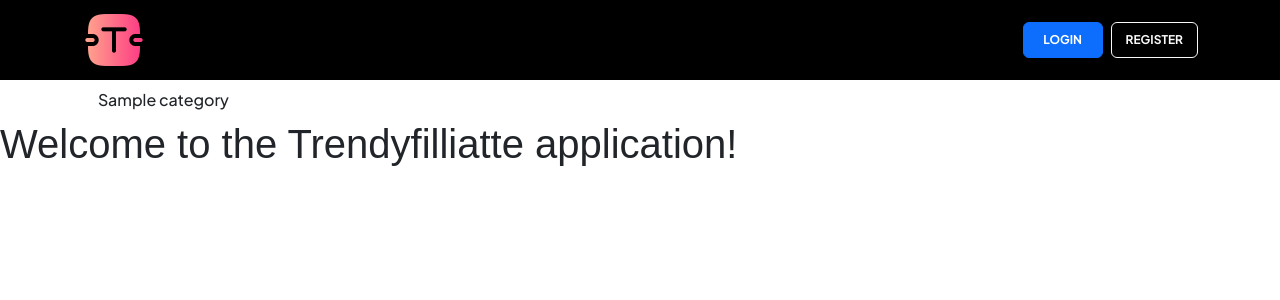
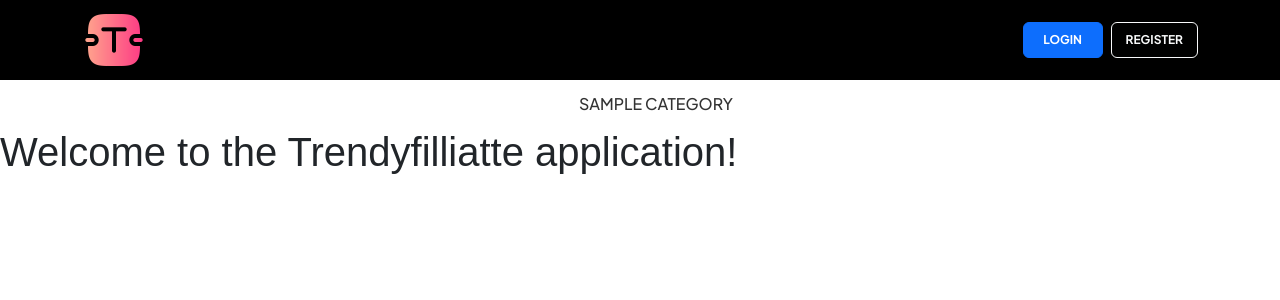
Before and after one commit to it27427/trendyfilliatte, a Django app: page / in a window 1280 px wide. Shown: the top 300 px of the page. Run offline with Django 5.2, Linux system fonts and the light colour scheme; tables that the repository leaves empty hold one stand-in row (values such as "Sample post"); some libraries are stand-ins or nearby versions; some web fonts are replaced.

Commit message:
Category-List Show in Views and List Style Done

```diff
--- a/static/css/style.css
+++ b/static/css/style.css
@@ -7,6 +7,8 @@
   --basecolor: #fe5586;
   --baselight: #ff958c;
   --primary: #fd5086;
+  --textdark: #333333;
+  --transitions: all 500ms ease-in-out;
 }
 
 ::selection {
@@ -16,6 +18,17 @@
 h1, h2, h3, h4, h5, h6 {
   /* color: var(--); */
   font-family: var(--headingFont);
+}
+
+a {
+  color: var(--textdark);
+  display: inline-block;
+  text-decoration: none;
+}
+
+ul, ol {
+  list-style: none;
+  margin: 0;
 }
 
 body {
@@ -33,3 +46,38 @@ header {
 .btn-auth {
   min-width: 5rem;
 }
+
+.ctglink {
+  font-size: 0.875rem;
+  font-weight: 500;
+  text-transform: uppercase;
+  transition: (--transitions);
+}
+
+.ctglink:hover {
+  color: var(--basecolor);
+}
+
+.categorynav {
+  height: 3rem;
+}
+
+/* MIN-WIDTH: 768px => 48rem */
+@media screen and (min-width: 48rem) {}
+
+/* MIN-WIDTH: 992px => 62rem */
+@media screen and (min-width: 62rem) {}
+
+/* MIN-WIDTH: 1200px => 75rem */
+@media screen and (min-width: 75rem) {
+  .ctglink {
+    font-size: 1rem;
+  }
+}
+
+/* MIN-WIDTH: 1400px => 87.5rem */
+@media screen and (min-width: 87.5rem) {
+  .ctglink {
+    font-size: 1.125rem;
+  }
+}
--- a/templates/home.html
+++ b/templates/home.html
@@ -44,12 +44,13 @@
     </div>
   </header>
 
-  <nav>
+  <div class="d-none d-md-block">
+    <nav class="categorynav d-flex align-items-center">
       <div class="container">
-      <ul class="nav">
+        <ul class="d-flex align-items-center justify-content-center gap-3">
           {% for cat in categories %}
-          <li class="nav-item">
-            <a href="#" class="nav-link text-dark fw-medium">
+            <li>
+              <a href="#" class="ctglink">
                 {{ cat.category_name }}
               </a>
             </li>
@@ -57,6 +58,7 @@
         </ul>
       </div>
     </nav>
+  </div>
 
   <h1 clss="text-center fw-bold text-primary mb-0">
     Welcome to the Trendyfilliatte application!
```
Lines whose indentation alone changed are shown as unchanged.
